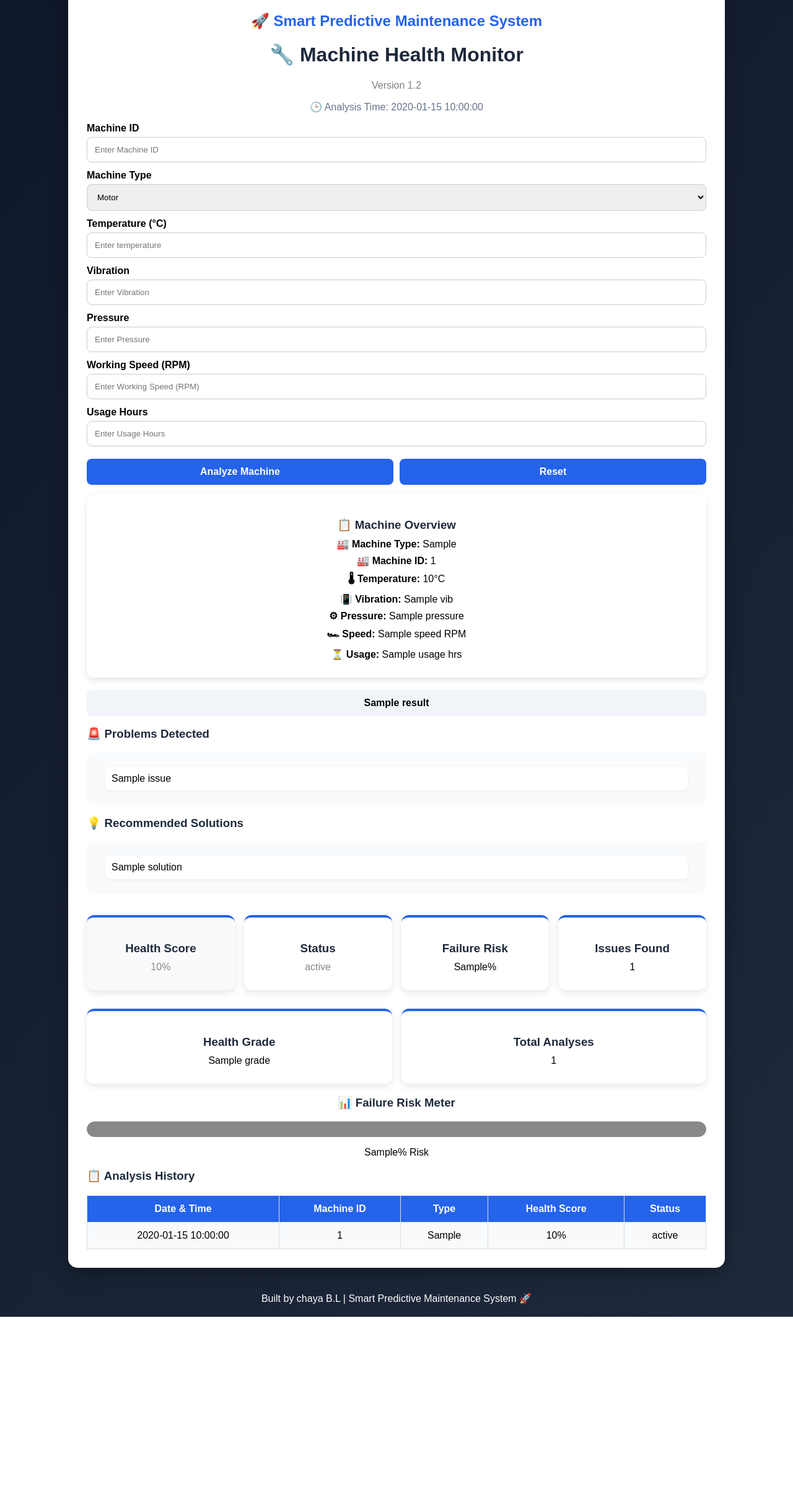
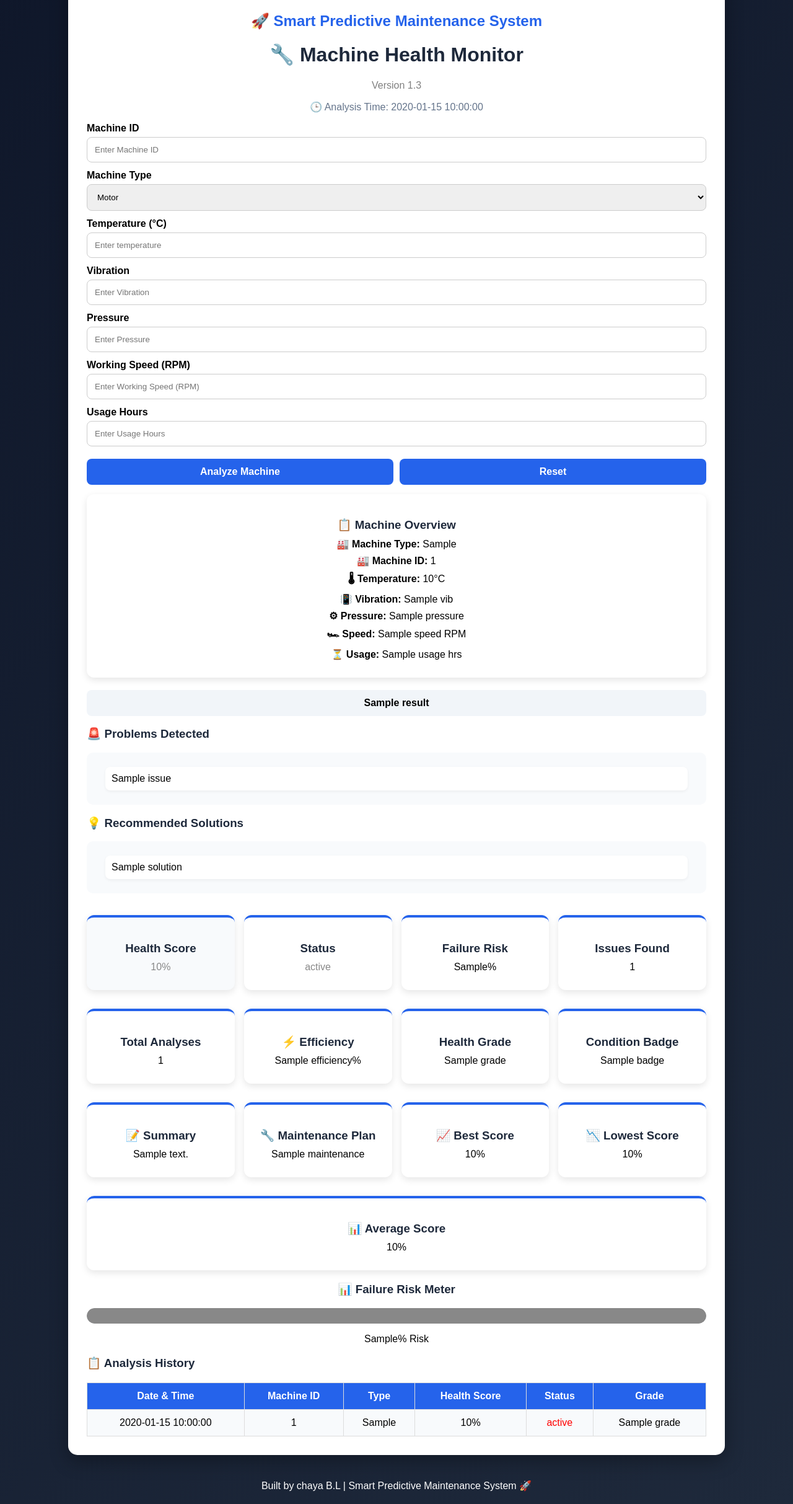
Before and after one commit to ChayaBL/machine-health-monitor, a Flask app: template templates/index.html in a window 1280 px wide. Shown: the part 102-2528 px from the top of the page at 62% size. Before the commit the page ends 2226 px from the top, so only its background shows below. Run offline with Flask 3, Linux system fonts and the light colour scheme; the template is opened without the code that fills it: most values are stand-ins (such as "Sample title", 1, 10 or a date in 2020).

Commit message:
Added machine analytics, maintenance plan and dashboard improvements

```diff
--- a/app.py
+++ b/app.py
@@ -94,6 +94,53 @@ def analyze():
     else:
         grade = "D"
 
+    if health_score >= 80:
+        score_color = "green"
+    elif health_score >= 50:
+        score_color = "orange"
+    else:
+        score_color = "red"
+
+    if health_score >= 80:
+        badge = "Excellent 🏆"
+    elif health_score >= 60:
+        badge = "Good 👍"
+    elif health_score >= 40:
+        badge = "Average ⚠️"
+    else:
+        badge = "Poor 🚨"
+
+    if health_score >= 80:
+        summary = "Machine is performing excellently."
+    elif health_score >= 50:
+        summary = "Machine needs attention soon."
+    else:
+        summary = "Machine requires immediate maintenance."
+
+    if health_score >= 80:
+        maintenance = "Next maintenance after 30 days"
+    elif health_score >= 50:
+        maintenance = "Schedule maintenance within 7 days"
+    else:
+        maintenance = "Immediate maintenance required"
+
+    efficiency = 100
+
+    if temp > 80:
+        efficiency -= 10
+
+    if vib > 7:
+        efficiency -= 10
+
+    if pressure > 80:
+        efficiency -= 10
+
+    if speed > 1500:
+        efficiency -= 10
+
+    if usage > 12:
+        efficiency -= 10
+
 
     failure_risk = 100 - health_score
 
@@ -113,9 +160,16 @@ def analyze():
     "machine_id": machine_id,
     "machine_type": machine_type,
     "health_score": health_score,
-    "status": status
+    "status": status,
+    "grade": grade
 })
     total_machines = len(history)
+
+    scores = [item["health_score"] for item in history]
+
+    best_score = max(scores)
+    lowest_score = min(scores)
+    average_score = round(sum(scores) / len(scores), 1)
 
 
     return render_template(
@@ -129,7 +183,15 @@ def analyze():
     solutions=solutions,
     issue_count=issue_count,
     failure_risk=failure_risk,
+    best_score=best_score,
+    lowest_score=lowest_score,
+    average_score=average_score,
+    summary=summary,
+    efficiency=efficiency,
+    maintenance=maintenance,
     risk_color=risk_color,
+    score_color=score_color,
+    badge=badge,
     message=message,
     total_machines=total_machines,
     machine_id=machine_id,
--- a/templates/index.html
+++ b/templates/index.html
@@ -15,7 +15,7 @@
     <h2>🚀 Smart Predictive Maintenance System</h2>
     <h1>🔧 Machine Health Monitor</h1>
         <p style="text-align:center; color:gray;">
-            Version 1.2
+            Version 1.3
         </p>
     {% if current_time %}
     <p style="text-align:center; color:#64748b;">
@@ -155,14 +155,53 @@
             <h3>Issues Found</h3>
             <p>{{ issue_count }}</p>
         </div>
-        <div class="card">
-            <h3>Health Grade</h3>
-            <p>{{ grade }}</p>
-        </div>
+
 
         <div class="card">
             <h3>Total Analyses</h3>
             <p>{{ total_machines }}</p>
+        </div>
+
+        <div class="card">
+            <h3>⚡ Efficiency</h3>
+            <p>{{ efficiency }}%</p>
+        </div>
+
+       <div class="card">
+            <h3>Health Grade</h3>
+
+            <p style="color:{{ score_color }}">
+                {{ grade }}
+            </p>
+        </div>
+        <div class="card">
+            <h3>Condition Badge</h3>
+            <p>{{ badge }}</p>
+        </div>
+
+        <div class="card">
+            <h3>📝 Summary</h3>
+            <p>{{ summary }}</p>
+        </div>
+
+        <div class="card">
+            <h3>🔧 Maintenance Plan</h3>
+            <p>{{ maintenance }}</p>
+        </div>
+
+        <div class="card">
+            <h3>📈 Best Score</h3>
+            <p>{{ best_score }}%</p>
+        </div>
+
+        <div class="card">
+            <h3>📉 Lowest Score</h3>
+            <p>{{ lowest_score }}%</p>
+        </div>
+
+        <div class="card">
+            <h3>📊 Average Score</h3>
+            <p>{{ average_score }}%</p>
         </div>
 
     </div>
@@ -209,6 +248,7 @@ alert("🚨 CRITICAL MACHINE CONDITION!");
         <th>Type</th>
         <th>Health Score</th>
         <th>Status</th>
+        <th>Grade</th>
     </tr>
 
 
@@ -218,7 +258,18 @@ alert("🚨 CRITICAL MACHINE CONDITION!");
             <td>{{ item.machine_id }}</td>
             <td>{{ item.machine_type }}</td>
             <td>{{ item.health_score }}%</td>
-            <td>{{ item.status }}</td>
+            <td style="color:
+                {% if 'Healthy' in item.status %}
+                green
+                {% elif 'Warning' in item.status %}
+                orange
+                {% else %}
+                red
+                {% endif %}
+                ">
+                {{ item.status }}
+            </td>
+            <td>{{ item.grade }}</td>
         </tr>
         {% endfor %}
 
```
